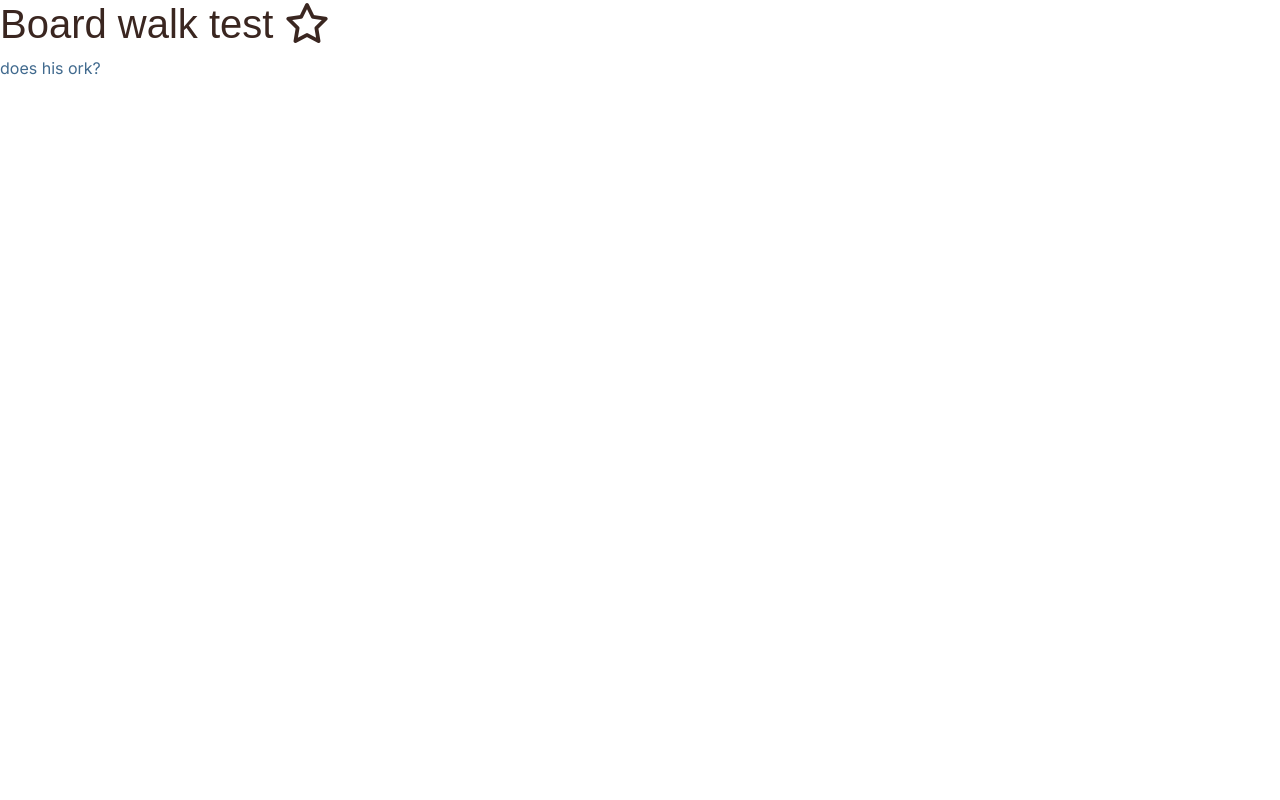
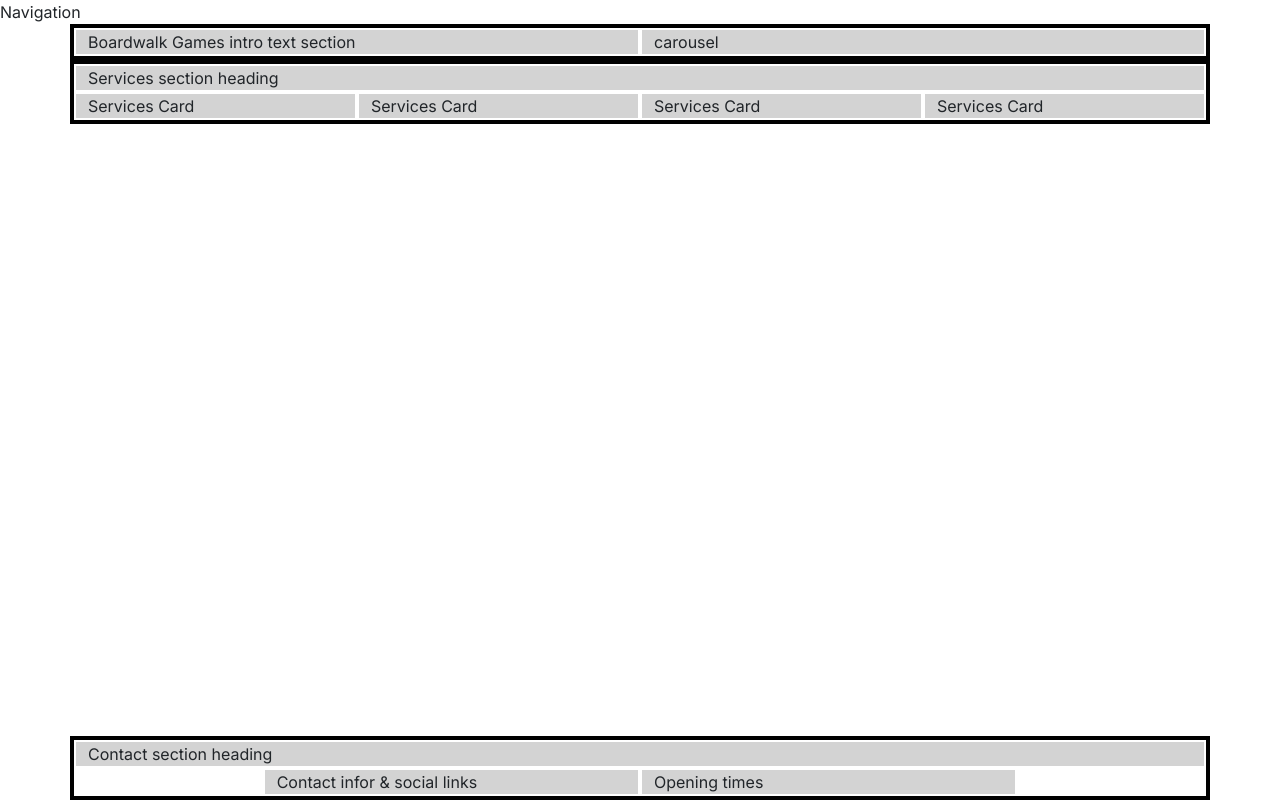
Before and after one commit to wen-l-liu/boardwalk-games, a plain HTML site: page index.html in a window 1280 px wide. Drawn offline with nearby package versions, Linux system fonts and the light colour scheme; a web font is replaced by a local one.

Commit message:
Adding the homepage boilerplate

```diff
--- a/assets/css/styles.css
+++ b/assets/css/styles.css
@@ -43,3 +43,15 @@ h1, h2, h3 {
 .sub-heading-color {
     color: var(--highlight-color);
 }
+
+/* grid visualisation CSS for testing */
+
+.container,
+.row {
+    border: 2px solid black;
+}
+
+.col-12 {
+    border: 2px solid white;
+    background-color: lightgray;
+}
--- a/index.html
+++ b/index.html
@@ -4,7 +4,14 @@
 <head>
     <meta charset="UTF-8">
     <meta name="viewport" content="width=device-width, initial-scale=1.0">
-    <title>Document</title>
+    <meta name="description"
+        content="Boardwalk Games, your ultimate gaming retreat! Perfect for casual gamers, enthusiasts, and student gatherings. Visit us for your next adventure in board gaming.">
+    <title>Boardwalk Games | Home</title>
+
+    <!-- favicons generated by favicon.io -->
+    <link rel="apple-touch-icon" sizes="180x180" href="assets/images/apple-touch-icon.png">
+    <link rel="icon" type="image/png" sizes="32x32" href="assets/images/favicon-32x32.png">
+    <link rel="icon" type="image/png" sizes="16x16" href="assets/images/favicon-16x16.png">
 
     <!-- link to bootstrap -->
     <link href="https://cdn.jsdelivr.net/npm/bootstrap@5.3.6/dist/css/bootstrap.min.css" rel="stylesheet"
@@ -17,17 +24,52 @@
 
 
 </head>
+<!-- Classes on body set to work with mt-auto "margin top auto" on footer to ensure it always stays at the bottom of the page-->
+<body class="d-flex flex-column min-vh-100">
+    <!-- Navigation -->
+    <div>Navigation</div>
 
-<body>
-    <h1>Board walk test <i class="fa-regular fa-star"></i></h1>
-    <p class="sub-heading-color">does his ork?</p>
+    <!-- header with carousel -->
+    <header class="container">
+        <div class="row">
+            <div class="col-12 col-xl-6">Boardwalk Games intro text section</div>
+            <div class="col-12 col-xl-6">carousel</div>
+        </div>
+    </header>
 
+    <!-- Main element to hold all key sections of the home page. It is nor part of the grid structure -->
+    <main>
+        <!-- Services section -->
+        <section class="container">
+            <div class="row">
+                <div class="col-12">Services section heading</div>
+                <div class="col-12 col-md-6 col-xl-3">Services Card</div>
+                <div class="col-12 col-md-6 col-xl-3">Services Card</div>
+                <div class="col-12 col-md-6 col-xl-3">Services Card</div>
+                <div class="col-12 col-md-6 col-xl-3">Services Card</div>
+            </div>
+        </section>
+    </main>
+
+    <!-- Footer / Contact section -->
+     <!-- mt-auto added to push footer to the bottom of the page -->
+    <footer class="mt-auto">
+        <div class="container">
+            <div class="row justify-content-center">
+                <div class="col-12">Contact section heading</div>
+                <!-- COntact information -->
+                <div class="col-12 col-md-6 col-xl-4">Contact infor & social links</div>
+                <!-- Opening times -->
+                <div class="col-12 col-md-6 col-xl-4">Opening times</div>
+            </div>
+        </div>
+    </footer>
     <!-- script for bootstrap -->
     <script src="https://cdn.jsdelivr.net/npm/bootstrap@5.3.6/dist/js/bootstrap.bundle.min.js"
         integrity="sha384-j1CDi7MgGQ12Z7Qab0qlWQ/Qqz24Gc6BM0thvEMVjHnfYGF0rmFCozFSxQBxwHKO"
         crossorigin="anonymous"></script>
 
-        <!-- font awesome kit -->
+    <!-- font awesome kit -->
     <script src="https://kit.fontawesome.com/9aa329e4d9.js" crossorigin="anonymous"></script>
 </body>
 
```
